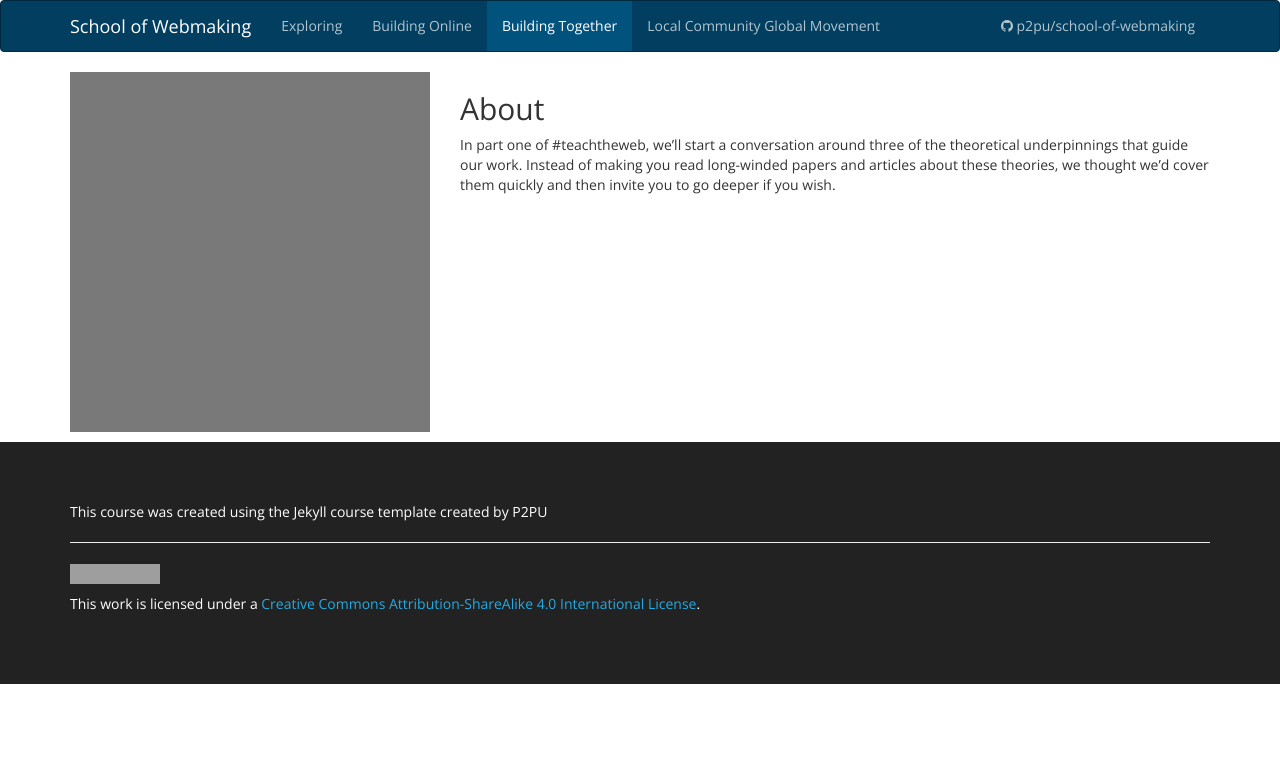
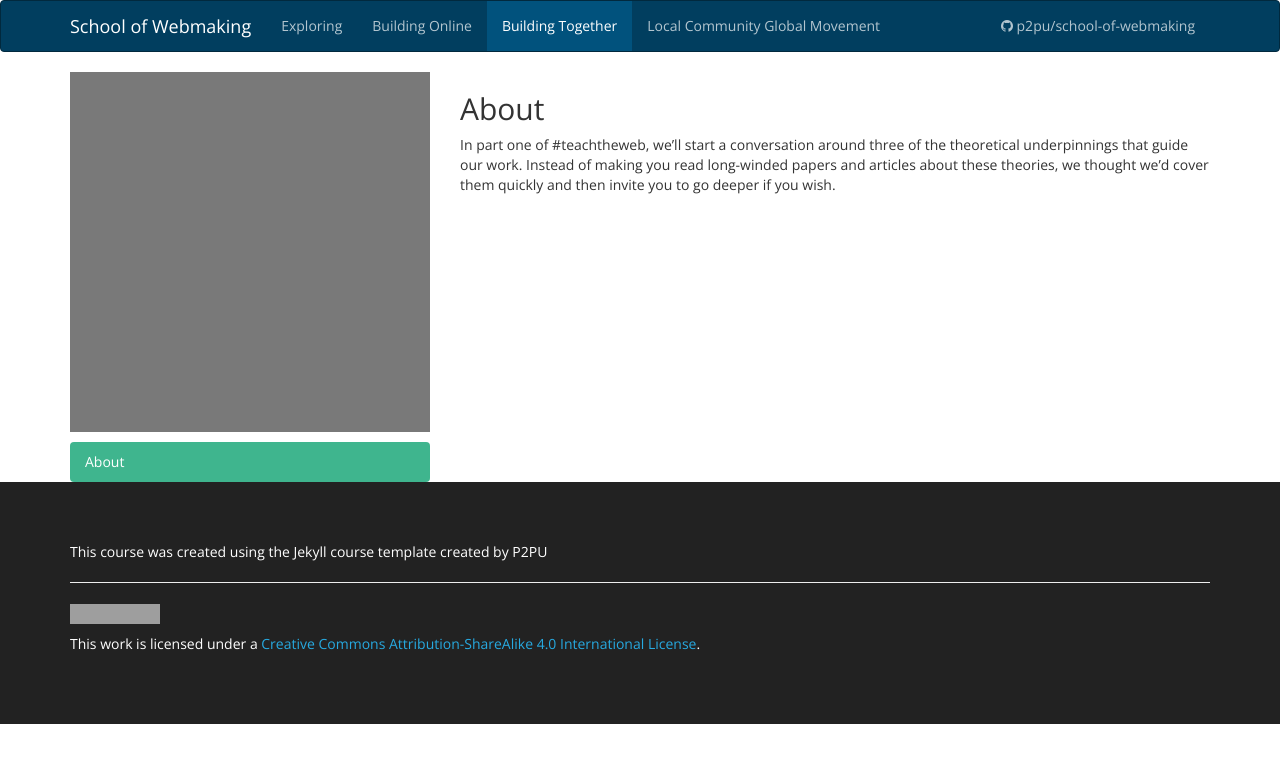
Before and after one commit to mozilla/school-of-webmaking, a Jekyll site: the page built from building-together/index.md, in a window 1280 px wide. Shown: the top 763 px of the page. Built offline with Jekyll 4.4.1, drawn with Linux system fonts in a browser that asks for light colours; nearby versions of some CDN libraries; Markdown is read by kramdown in place of the engine named in the settings; grey boxes are pictures that could not be loaded.

Commit message:
Use course category

```diff
--- a/_layouts/multicourse_about.html
+++ b/_layouts/multicourse_about.html
@@ -3,12 +3,14 @@ layout: base
 itemtype: http://schema.org/WebPage
 ---
 {% assign course=site.data.course[page.course] %}
+
 <div class="row">
   <div class="sidebar col-sm-4">
     {% include course_thumb.html course=course %}
 
     <ul class="nav nav-pills nav-stacked">
-    {% for b in site.categories[page.course] reversed %}
+      <li class="active" ><a href="{{site.baseurl}}/{{course.category}}">About</a></li>
+    {% for b in site.categories[course.category] reversed %}
         <li> <a href="{{site.baseurl}}{{ b.url }}">{{b.title}}</a></li>
     {% endfor %}
     </ul>
--- a/_layouts/multicourse_page.html
+++ b/_layouts/multicourse_page.html
@@ -9,7 +9,8 @@ layout: base
     {% include course_thumb.html course=course %}
 
     <ul class="nav nav-pills nav-stacked">
-    {% for subpage in site.categories[course_category] reversed %}
+      <li><a href="{{site.baseurl}}/{{course.category}}">About</a></li>
+    {% for subpage in site.categories[course.category] reversed %}
       <li class="{% if subpage.title == page.title %}active{% endif %}" > <a href="{{site.baseurl}}{{ subpage.url }}">{{subpage.title}}</a></li>
     {% endfor %}
     </ul>
--- a/css/site.css
+++ b/css/site.css
@@ -1,4 +1,4 @@
-.user-image {
-    max-width: 100px;
-    max-height: 100px;
+img {
+    max-width: 100%;
+    max-height: 100%;
 }
```
